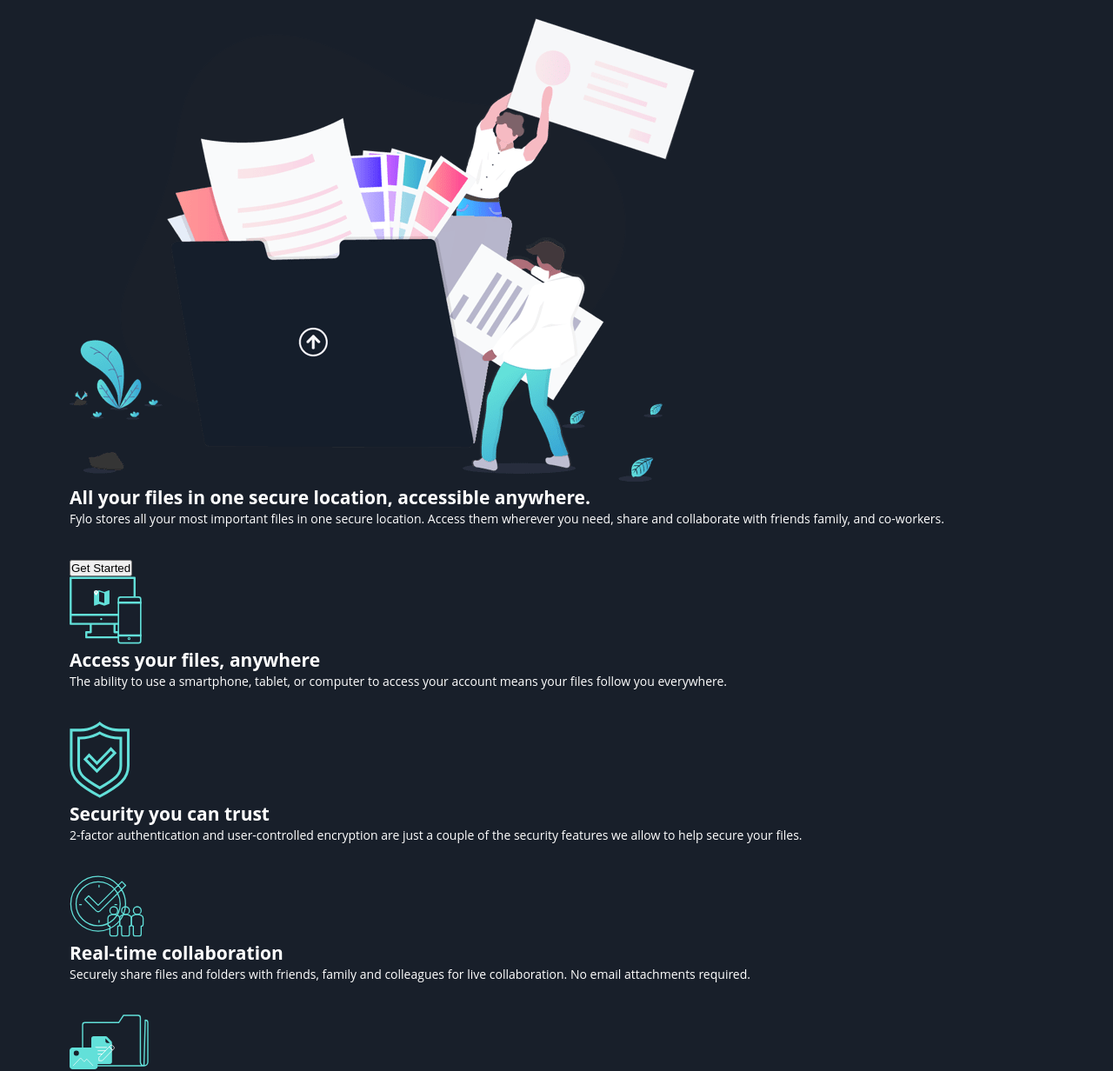
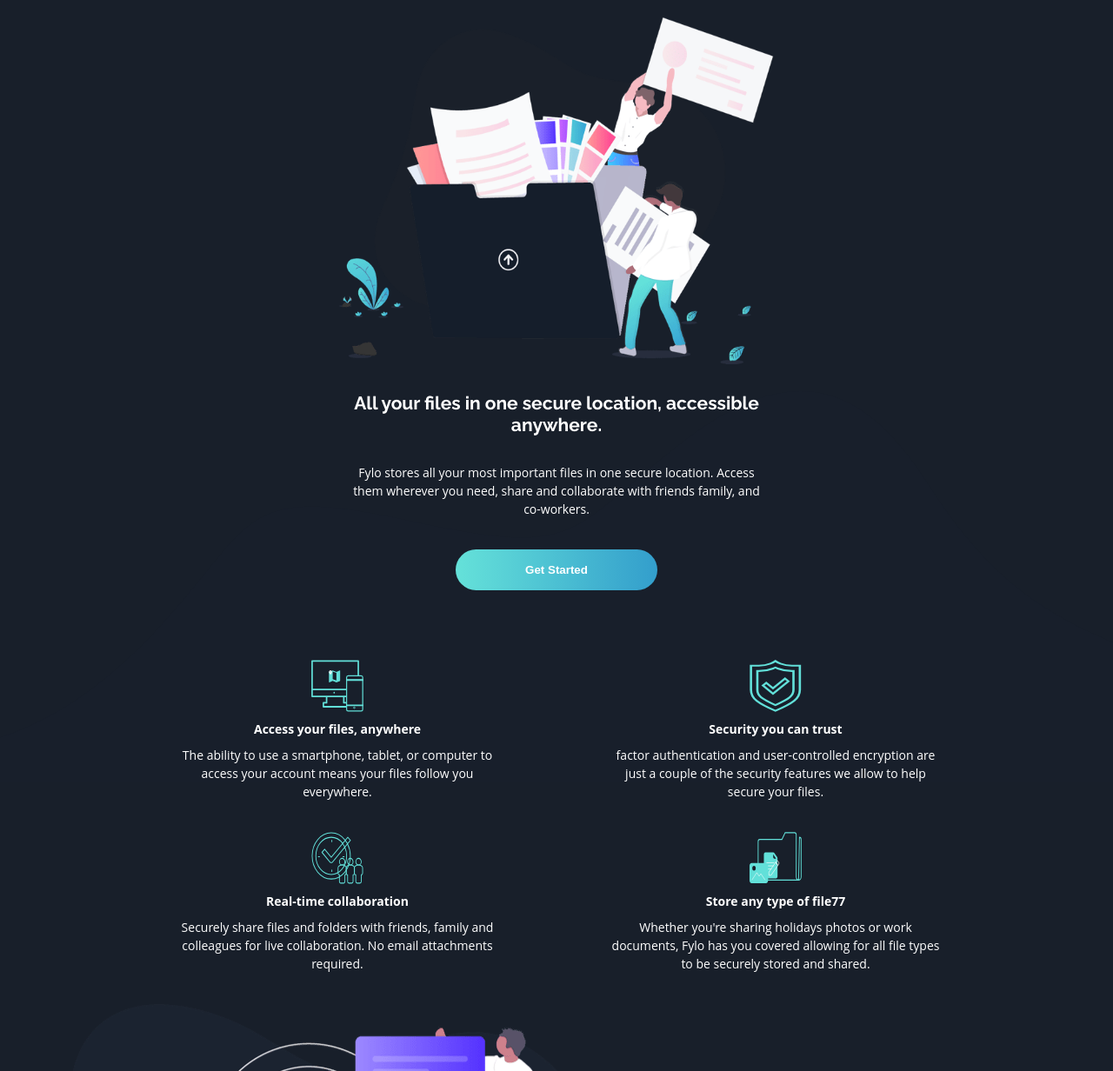
Before and after one commit to abdelaziz013/flyo-dark-theme-landing-page, a website: page index.html in a window 1280 px wide. Shown: the part 100-1332 px from the top of the page at 87% size. Drawn offline with Linux system fonts and the light colour scheme.

Commit message:
feature section styled

```diff
--- a/index.html
+++ b/index.html
@@ -2,15 +2,14 @@
 <html lang="en">
 <head>
     <meta charset="UTF-8">
-  <meta name="viewport" content="width=device-width, initial-scale=1.0"> <!-- displays site properly based on user's device -->
-  <link href="https://fonts.googleapis.com/css2?family=Barlow+Semi+Condensed:ital,wght@0,100;0,200;0,500;0,600;0,700;0,800;0,900;1,100;1,200;1,400;1,500;1,600;1,700;1,800;1,900&family=Public+Sans:ital,wght@0,100..900;1,100..900&family=Raleway:ital,wght@0,100..900;1,100..900&display=swap" rel="stylesheet">
+    <meta name="viewport" content="width=device-width, initial-scale=1.0">
+    <!-- displays site properly based on user's device -->
+    <link
+        href="https://fonts.googleapis.com/css2?family=Barlow+Semi+Condensed:ital,wght@0,100;0,200;0,500;0,600;0,700;0,800;0,900;1,100;1,200;1,400;1,500;1,600;1,700;1,800;1,900&family=Public+Sans:ital,wght@0,100..900;1,100..900&family=Raleway:ital,wght@0,100..900;1,100..900&display=swap"
+        rel="stylesheet">
     <link rel="icon" type="image/png" sizes="32x32" href="assets/images/favicon-32x32.png">
-
     <title>Frontend Mentor | Fylo landing page with dark theme and features grid</title>
     <link rel="stylesheet" href="css/styles.css">
-
-
-
 </head>
 <body>
     <header class="header">
@@ -24,64 +23,61 @@
                 <a href="">Sign In</a>
             </div>
         </nav>
-
     </header>
-
     <!-- hero -->
     <section class="hero">
-    <div class="container">
+        <div class="hero__container">
             <div class="hero__illustration">
                 <img src="assets/images/illustration-intro.png" alt="">
             </div>
-        <div class="hero__description">
+            <div class="hero__description mt-2">
                 <h1>All your files in one secure location, accessible anywhere.</h1>
-            <p>Fylo stores all your most important files in one secure location. Access them wherever
+                <p class="mt-2">Fylo stores all your most important files in one secure location. Access them wherever
                     you need, share and collaborate with friends family, and co-workers.</p>
-            <button>  Get Started</button>
+                <button class="btn"> Get Started</button>
             </div>
         </div>
     </section>
     <!-- features -->
- <section class="features">
-    <div class="feature__grid">
+    <section class="features mt-2">
+        <div class="feature__grid ">
             <div class="feature__card">
                 <div class="feature__card--icon">
                     <img src="assets/images/icon-access-anywhere.svg" alt="">
-                <h1>Access your files, anywhere</h1>
-                <p>  The ability to use a smartphone, tablet, or computer to access your account means your
+                </div>
+                    <h4 class="">Access your files, anywhere</h4>
+                    <p class=""> The ability to use a smartphone, tablet, or computer to access your account means your
                         files follow you everywhere.</p>
-            </div>
             </div>
             <div class="feature__card">
                 <div class="feature__card--icon">
                     <img src="assets/images/icon-security.svg" alt="">
-                <h1> Security you can trust</h1>
-                <p>   2-factor authentication and user-controlled encryption are just a couple of the security
+                </div>
+                    <h4 class=""> Security you can trust</h4>
+                    <p class="">
+                        factor authentication and user-controlled encryption are just a couple of the security
                         features we allow to help secure your files.</p>
-            </div>
             </div>
             <div class="feature__card">
                 <div class="feature__card--icon">
                     <img src="assets/images/icon-collaboration.svg" alt="">
-                <h1>  Real-time collaboration</h1>
-                <p>Securely share files and folders with friends, family and colleagues for live collaboration.
+                </div>
+                <h4 class=""> Real-time collaboration</h4>
+                <p class="">Securely share files and folders with friends, family and colleagues for live collaboration.
                     No email attachments required.</p>
-            </div>
-
             </div>
             <div class="feature__card">
                 <div class="feature__card--icon">
                     <img src="assets/images/icon-any-file.svg" alt="">
-                <h1>Store any type of file</h1>
-                <p> Whether you're sharing holidays photos or work documents, Fylo has you covered allowing for all
+                </div>
+                <h4 class="">Store any type of file77</h4>
+                <p class=""> Whether you're sharing holidays photos or work documents, Fylo has you covered allowing for
+                    all
                     file types to be securely stored and shared.</p>
             </div>
-
         </div>
-    </div>
-
+        <!-- </div> -->
     </section>
-
     <!-- productive -->
     <section class="productive">
         <div class="stayProductive__illsturation">
@@ -91,119 +87,83 @@
             <h1> Stay productive, wherever you are</h1>
             <p>Never let location be an issue when accessing your files. Fylo has you covered for all of your file
                 storage needs.</p>
-
-        <p>  Securely share files and folders with friends, family and colleagues for live collaboration. No email
+            <p> Securely share files and folders with friends, family and colleagues for live collaboration. No email
                 attachments required.</p>
             <a href="#"> See how Fylo works</a>
         </div>>
-
         </div>
     </section>
-
     <!-- quotes -->
     <section class="quotes">
         <div class="quotes__container">
             <div class="quotes__icon">
                 <img src="assets/images/bg-quotes.png" alt="">
-
             </div>
             <div class="quotes__card">
                 <div>
-                <p> Fylo has improved our team productivity by an order of magnitude. Since making the switch our team has
+                    <p> Fylo has improved our team productivity by an order of magnitude. Since making the switch our
+                        team has
                         become a well-oiled collaboration machine.</p>
                 </div>
-
                 <div class="quotes__card--author">
                     <img src="assets/images/profile-2.jpg" alt="">
                     <div>
                         <h4>Satish Patel</h4>
                         <p>Founder & CEO, Huddle</p>
                     </div>
-
                 </div>
-
-
             </div>
             <div class="quotes__card">
                 <div>
-                <p>   Fylo has improved our team productivity by an order of magnitude. Since making the switch our team has
+                    <p> Fylo has improved our team productivity by an order of magnitude. Since making the switch our
+                        team has
                         become a well-oiled collaboration machine.</p>
                 </div>
-
                 <div class="quotes__card--author">
                     <img src="assets/images/profile-2.jpg" alt="">
                     <div>
-                    <h4>  Bruce McKenzie</h4>
+                        <h4> Bruce McKenzie</h4>
                         <p>Founder & CEO, Huddle</p>
                     </div>
-
                 </div>
             </div>
             <div class="quotes__card">
-
                 <div>
-                <p>   Fylo has improved our team productivity by an order of magnitude. Since making the switch our team has
+                    <p> Fylo has improved our team productivity by an order of magnitude. Since making the switch our
+                        team has
                         become a well-oiled collaboration machine.</p>
                 </div>
-
                 <div class="quotes__card--author">
                     <img src="assets/images/profile-3.jpg" alt="">
                     <div>
                         <h4>Iva Boyd</h4>
                         <p>Founder & CEO, Huddle</p>
                     </div>
-
                 </div>
             </div>
         </div>
     </section>
-
     <section class="early-access">
         <div class="early-access__card">
             <h1> Get early access today</h1>
             <p> It only takes a minute to sign up and our free starter tier is extremely generous. If you have any
                 questions, our support team would be happy to help you.</p>
-
             <div class="early-access__form">
                 <input type="text">
                 <button>Get Started For Free</button>
             </div>
-
         </div>
     </section>
-
-
-
-
-
-
-
-
-
-
-
-
-
-
-
-
-
-
-
-
-
-
     <footer class="footer">
         <div class="footer__logo">
             <img src="assets/images/logo.svg" alt="">
             <div class="footer__logo--location">
                 <img src="assets/images/icon-location.svg" alt="">
-            <p> Lorem ipsum dolor sit amet, consectetur adipiscing elit, sed do eiusmod tempor incididunt ut labore et
+                <p> Lorem ipsum dolor sit amet, consectetur adipiscing elit, sed do eiusmod tempor incididunt ut labore
+                    et
                     dolore magna aliqua</p>
-
             </div>
         </div>
-
         <div class="footer__contact">
             <div>
                 <img src="assets/images/icon-phone.svg" alt="">
@@ -214,22 +174,13 @@
                 <p> example@fylo.com</p>
             </div>
         </div>
-
-
-
-
-
-
-
-
-
         <div class="footer__links">
             <a href="">About Us</a>
             <a href="">Jobs</a>
             <a href=""> Press</a>
             <a href=""> Blog</a>
             <a href="">Contact Us</a>
-        <a href="">Terms  </a>
+            <a href="">Terms </a>
             <a href="">Privacy</a>
         </div>
         <div class="footer__icons">
@@ -237,8 +188,6 @@
             <img src="assets/images/twitter.png" alt="">
             <img src="assets/images/instagram.png" alt="">
         </div>
-
-
         <!-- <p class="attribution">
       Challenge by <a href="https://www.frontendmentor.io?ref=challenge" target="_blank">Frontend Mentor</a>.
       Coded by <a href="#">Your Name Here</a>.
--- a/sass/abstracts/variables.scss
+++ b/sass/abstracts/variables.scss
@@ -11,7 +11,7 @@
 // FONT
 $default-font-size: 0.875rem;
 $ff-primary: 'Open Sans', sans-serif;
-$ff-secondary: 'Poppins', sans-serif;
+$ff-secondary: 'Raleway', sans-serif;
 $fw-regular: 300;
 $fw-bold: 400;
 $fw-black: 700;
--- a/sass/base/_base.scss
+++ b/sass/base/_base.scss
@@ -5,6 +5,9 @@
     background-color: $color-dark-blue-2;
     color:$color-white;
     padding-inline: $padding-inline;
+    background-image: url("../assets/images/bg-curvy-desktop.svg");
+    background-repeat: no-repeat;
+    background-position: center 550px;
 
 
 }
--- a/sass/base/_utilities.scss
+++ b/sass/base/_utilities.scss
@@ -0,0 +1,6 @@
+.mt-1{
+    margin-top: 1rem;
+}
+.mt-2{
+    margin-top: 2rem;
+}
--- a/sass/components/_button.scss
+++ b/sass/components/_button.scss
@@ -0,0 +1,10 @@
+.btn{
+    border-radius: 50px;
+    padding: 1rem 5rem;
+    border: none;
+    background-image:linear-gradient(to right,$color-cyan,$color-blue);
+    color:$color-white;
+    font-weight: 700;
+    cursor: pointer;
+    font-family: $fw-black;
+}
--- a/sass/layout/_header.scss
+++ b/sass/layout/_header.scss
@@ -1,9 +1,11 @@
 .header {
+
     nav {
         display: flex;
         justify-content: space-between;
         align-items: center;
         padding-block: 2rem;
+        font-family: $ff-secondary;
     }
 
     &__links {
--- a/sass/pages/_home.scss
+++ b/sass/pages/_home.scss
@@ -0,0 +1,57 @@
+.hero {
+    &__container {
+        display: flex;
+        flex-direction: column;
+        align-items: center;
+        padding-inline: 20rem;
+        text-align: center;
+    }
+
+    &__illustration {
+        height: 400px;
+        width: 500px;
+
+        img {
+            height: 100%;
+            width: 100%;
+        }
+    }
+
+    h1 {
+        font-family: $ff-secondary;
+    }
+}
+
+.feature {
+    &__grid {
+        display: grid;
+        grid-template-columns: 1fr 1fr;
+        column-gap: 3rem;
+        padding-inline: 5rem;
+        margin-top: 5rem;
+    }
+
+    &__card {
+        text-align: center;
+        display: grid;
+        grid-template-columns: 1fr;
+        grid-template-rows: repeat(3, max-content);
+        justify-items: center;
+
+        row-gap: 10px;
+
+        &--icon {
+            height: 60px;
+            width: 60px;
+
+            img {
+                height: 100%;
+                width: 100%;
+            }
+        }
+
+        p {
+            padding-inline: 2rem;
+        }
+    }
+}
```
Also changed, not shown: css/styles.css. Lines whose indentation alone changed are shown as unchanged.
